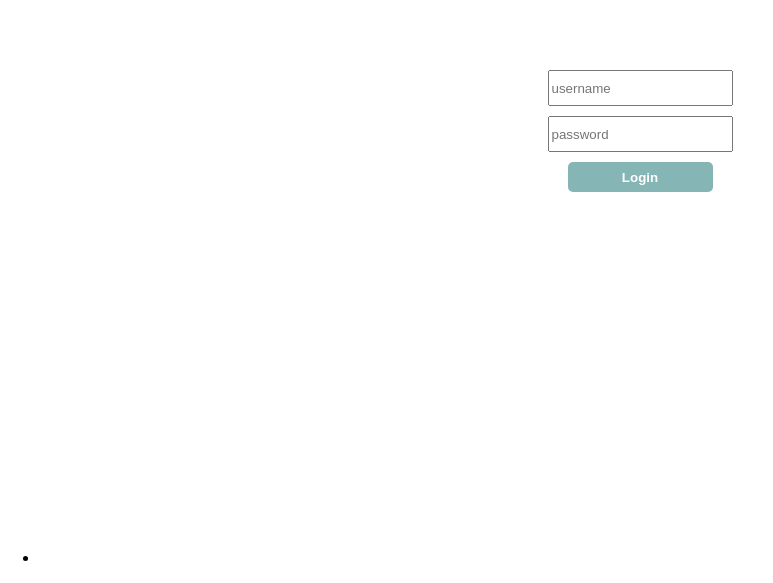
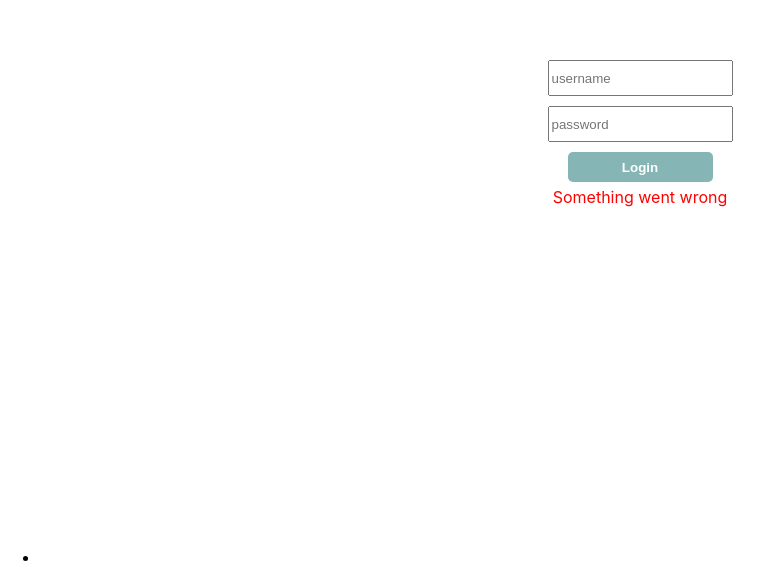
Before and after one commit to ValeSer/TDD-React-List, a React (Create React App) app in the folder tdd-react-list/: page / in a window 1280 px wide. Shown: the part 269-852 px from the top of the page, without its empty margins (0-773 px from the left). Built offline with nearby package versions, Linux system fonts and the light colour scheme.

Commit message:
add an error message, visible for now, expected to become invisible soon

```diff
--- a/tdd-react-list/src/components/Login.jsx
+++ b/tdd-react-list/src/components/Login.jsx
@@ -5,6 +5,7 @@ export const Login = () => {
         <input type="text" placeholder="username" />
         <input type="password" placeholder="password" />
         <button disabled="true">Login </button>
+        <span>Something went wrong</span>
       </form>
     </div>
   );
```
